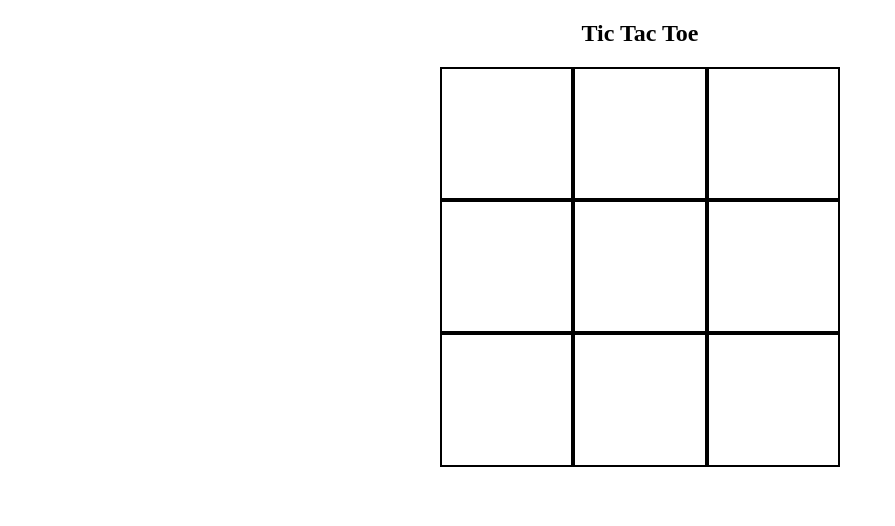
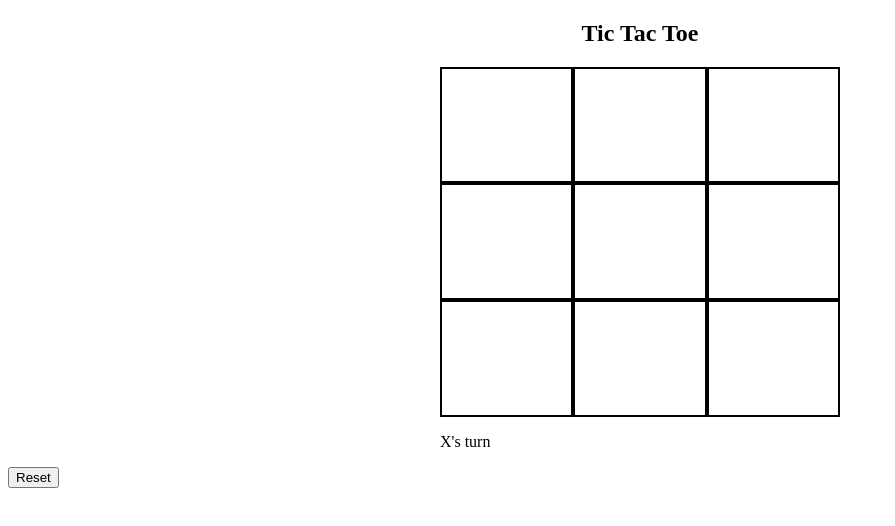
Before and after one commit to XDRONIN/TicTacToe, a React (Vite) app in the folder react/: page / in a window 1280 px wide. Shown: the top 526 px of the page, without its empty margins (0-895 px from the left). Built offline with nearby package versions, Linux system fonts and the light colour scheme.

Commit message:
all important elements added

```diff
--- a/react/src/App.jsx
+++ b/react/src/App.jsx
@@ -1,3 +1,4 @@
+import ResetButton from "./ResetButton";
 import Gameboard from "./Gameboard";
 function App() {
   return (
@@ -7,6 +8,7 @@ function App() {
         <h2>Tic Tac Toe</h2>
       </center>
       <Gameboard />
+      <ResetButton />
     </>
   );
 }
--- a/react/src/Gameboard.jsx
+++ b/react/src/Gameboard.jsx
@@ -46,6 +46,7 @@ function Gameboard() {
       {createCell(6)}
       {createCell(7)}
       {createCell(8)}
+      <p className="turn">{currPlayer}'s turn</p>
     </div>
   );
 }
--- /dev/null
+++ b/react/src/ResetButton.jsx
@@ -0,0 +1,12 @@
+import React from "react";
+function ResetButton() {
+  const handleReset = () => {
+    window.location.reload();
+  };
+  return (
+    <button onClick={handleReset} className="reset">
+      Reset
+    </button>
+  );
+}
+export default ResetButton;
```
